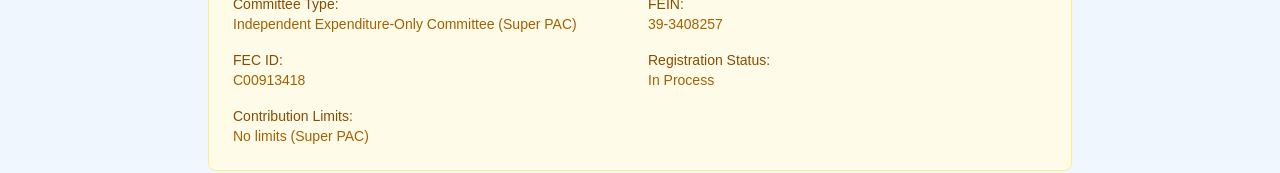
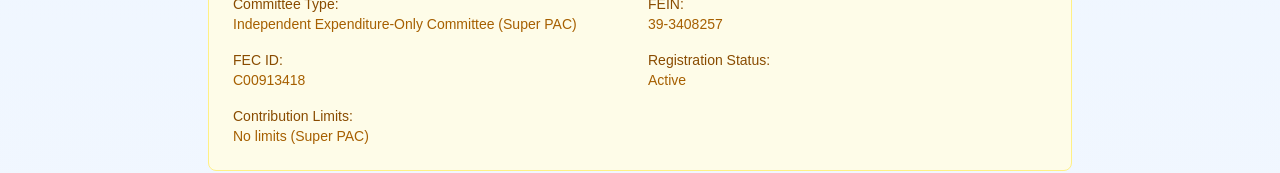
Before and after one commit to realadammatthew/messiahfirst, a Next.js app: page /fec-compliance in a window 1280 px wide. Shown: the part 365-538 px from the top of the page. Built offline with nearby package versions, Linux system fonts and the light colour scheme.

Commit message:
updated FEC details

```diff
--- a/content/legal/fec-compliance.md
+++ b/content/legal/fec-compliance.md
@@ -17,7 +17,7 @@ excerpt: "Federal Election Commission compliance and legal disclosures."
 
 **Committee Type**: Independent Expenditure-Only Committee (Super PAC)
 
-**Registration Date**: July 30, 2025
+**Registration Date**: July 25, 2025
 
 ## Treasurer Information
 
@@ -96,16 +96,8 @@ Donor information is used for:
 ### Information Protection
 We implement appropriate security measures to protect donor information and comply with all applicable privacy laws.
 
-## Legal Counsel
-
-**Legal Counsel**: [Attorney name and firm to be provided]
-
-**Specialization**: Election Law and FEC Compliance
-
-**Contact**: [Contact information to be provided]
-
 ---
 
 *This page is updated regularly to reflect current FEC regulations and committee status. For the most current information, please refer to our FEC filings at FEC.gov.*
 
-**Last Updated**: September 15, 2025
+**Last Updated**: October 28, 2025
--- a/src/app/fec-compliance/page.tsx
+++ b/src/app/fec-compliance/page.tsx
@@ -41,7 +41,7 @@ export default function FECCompliancePage() {
             </div>
             <div>
               <p className="font-medium text-yellow-800">Registration Status:</p>
-              <p className="text-yellow-700">In Process</p>
+              <p className="text-yellow-700">Active</p>
             </div>
             <div>
               <p className="font-medium text-yellow-800">Contribution Limits:</p>
```
